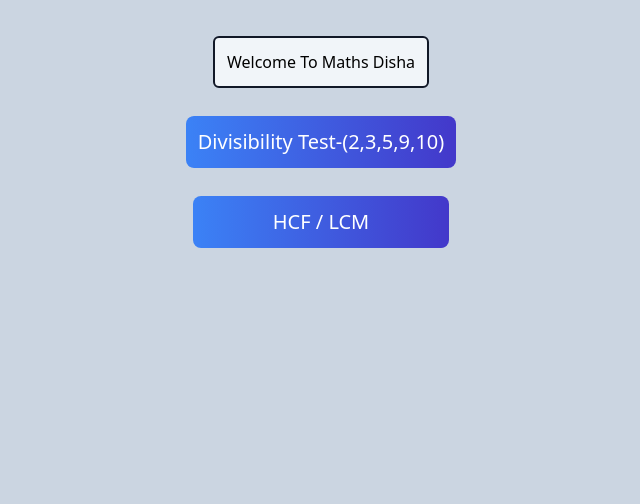
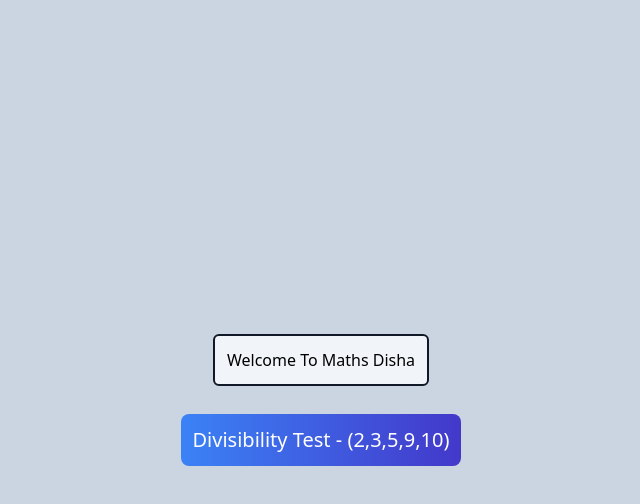
Before and after one commit to ManjiCoder/Maths-Disha, a React (Create React App) app: page / in a window 1280 px wide. Shown: the top 504 px of the page, without its empty margins (319-959 px from the left). Built offline with nearby package versions, Linux system fonts and the light colour scheme.

Commit message:
homePage fixed

```diff
--- a/src/components/HomePage.js
+++ b/src/components/HomePage.js
@@ -1,27 +1,19 @@
+import React from "react";
 import { Link } from "react-router-dom";
 
-function homePage(props) {
+function HomePage(props) {
   return (
-    <div className="flex flex-col flex-wrap pt-9 justify-start items-center min-h-screen bg-slate-300 dark:bg-slate-900 gap-7">
+    <div className="flex flex-col flex-wrap justify-center items-center min-h-screen bg-slate-300 dark:bg-slate-900 gap-7">
       <span className="p-3 bg-slate-100 border-2 border-gray-900 rounded-md">
         Welcome To {props.title}
       </span>
-
-      {/* Link to DivisiblityTest */}
       <Link to="divisibilityTest">
         <button className="bg-gradient-to-r from-blue-500 to-indigo-700 text-white text-xl p-3 rounded-lg  hover:bg-blue-700 focus:bg-blue-800">
-          Divisibility Test-(2,3,5,9,10)
-        </button>
-      </Link>
-
-      {/* Link to HcfLcm */}
-      <Link to="HcfLcm">
-        <button className="bg-gradient-to-r from-blue-500 to-indigo-700 text-white text-xl px-20 p-3 rounded-lg  hover:bg-blue-700 focus:bg-blue-800">
-          HCF / LCM
+          Divisibility Test - (2,3,5,9,10)
         </button>
       </Link>
     </div>
   );
 }
 
-export default homePage;
+export default HomePage;
```
